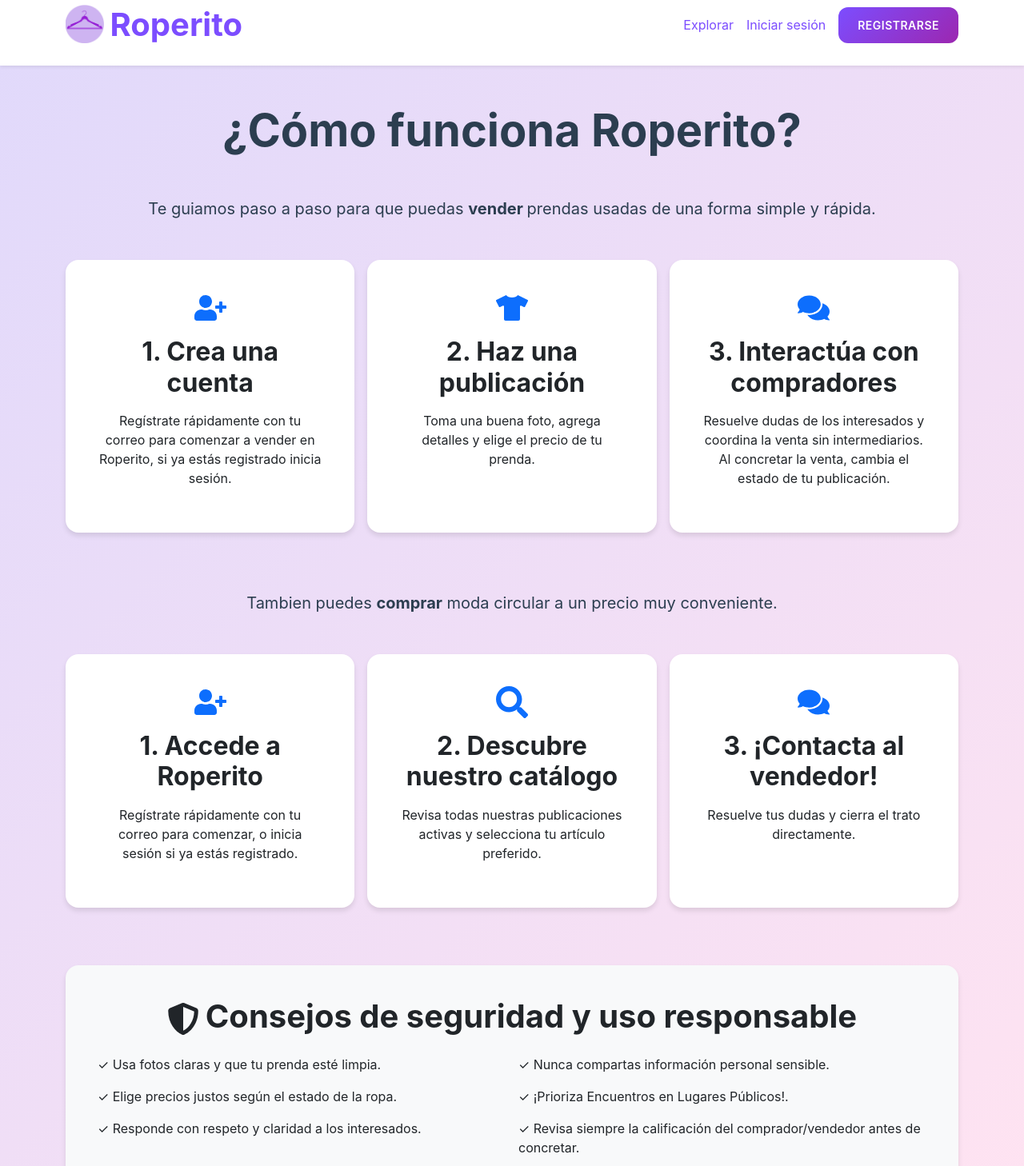
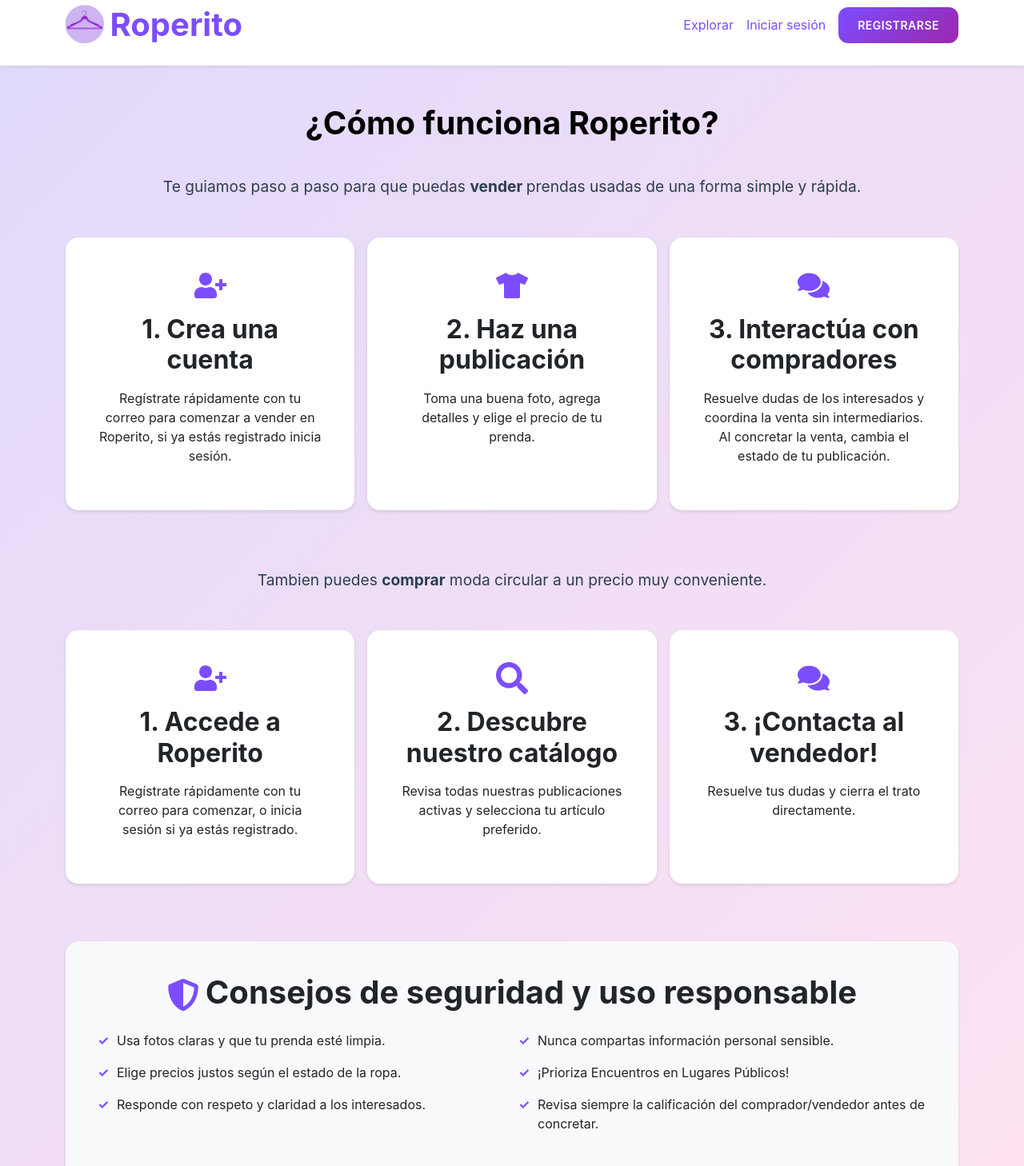
Before and after one commit to royvillasana/roperito-new, a React (Vite) app: page /how-it-works in a window 1280 px wide. Shown: the part 20-1478 px from the top of the page at 80% size. Built offline with nearby package versions, Linux system fonts and the light colour scheme.

Commit message:
actualizacion

```diff
--- /dev/null
+++ b/src/pages/HowItWorks.css
@@ -0,0 +1,69 @@
+.how-it-works {
+    padding: 3rem 0;
+}
+
+.how-it-works .icon-container {
+    margin-bottom: 1rem;
+    transition: transform 0.3s ease;
+}
+
+.how-it-works .icon-container:hover {
+    transform: scale(1.1);
+}
+
+.how-it-works .card {
+    transition: all 0.3s ease;
+    border: none;
+    box-shadow: 0 2px 4px rgba(0, 0, 0, 0.1);
+}
+
+.how-it-works .card:hover {
+    transform: translateY(-5px);
+    box-shadow: 0 4px 8px rgba(0, 0, 0, 0.2);
+}
+
+.how-it-works .step-card {
+    height: 100%;
+    text-align: center;
+    padding: 1.5rem;
+}
+
+.how-it-works .security-card {
+    background-color: #f8f9fa;
+    border: none;
+    padding: 1.5rem;
+    margin-top: 3rem;
+}
+
+.how-it-works .security-list li {
+    position: relative;
+    padding-left: 1.5rem;
+    margin-bottom: 1rem;
+}
+
+.how-it-works .security-list li::before {
+    content: "✓";
+    position: absolute;
+    left: 0;
+    color: var(--primary-color);
+    font-weight: bold;
+}
+
+.how-it-works .section-title {
+    margin-bottom: 2.5rem;
+    color: #000;
+}
+
+.how-it-works .lead {
+    font-size: 1.2rem;
+    margin-bottom: 3rem;
+}
+
+.how-it-works .icon-primary {
+    font-size: 2.5rem;
+    color: var(--primary-color);
+    background: var(--gradient-primary);
+    -webkit-background-clip: text;
+    background-clip: text;
+    -webkit-text-fill-color: transparent;
+}
--- a/src/pages/HowItWorks.jsx
+++ b/src/pages/HowItWorks.jsx
@@ -1,21 +1,23 @@
 import { Container, Row, Col, Card } from 'react-bootstrap';
 import { FaUserPlus, FaTshirt, FaComments, FaShieldAlt, FaSearch } from 'react-icons/fa';
+import './HowItWorks.css';
 
 const HowItWorks = () => {
   return (
-    <Container className="py-5">
-      <h1 className="text-center mb-5">¿Cómo funciona Roperito?</h1>
-      <p className="text-center lead mb-5">
+    <div className="how-it-works">
+      <Container>
+        <h1 className="text-center section-title">¿Cómo funciona Roperito?</h1>
+        <p className="text-center lead">
           Te guiamos paso a paso para que puedas <strong>vender </strong>
           prendas usadas de una forma simple y rápida.
         </p>
 
         <Row className="mb-5">
           <Col md={4} className="mb-4">
-          <Card className="h-100 text-center p-4">
+            <Card className="step-card">
               <Card.Body>
-              <div className="mb-3">
-                <FaUserPlus size={40} className="text-primary" />
+                <div className="icon-container">
+                  <FaUserPlus size={40} className="icon-primary" />
                 </div>
                 <h3>1. Crea una cuenta</h3>
                 <p>
@@ -27,10 +29,10 @@
           </Col>
 
           <Col md={4} className="mb-4">
-          <Card className="h-100 text-center p-4">
+            <Card className="step-card">
               <Card.Body>
-              <div className="mb-3">
-                <FaTshirt size={40} className="text-primary" />
+                <div className="icon-container">
+                  <FaTshirt size={40} className="icon-primary" />
                 </div>
                 <h3>2. Haz una publicación</h3>
                 <p>
@@ -42,10 +44,10 @@
           </Col>
 
           <Col md={4} className="mb-4">
-          <Card className="h-100 text-center p-4">
+            <Card className="step-card">
               <Card.Body>
-              <div className="mb-3">
-                <FaComments size={40} className="text-primary" />
+                <div className="icon-container">
+                  <FaComments size={40} className="icon-primary" />
                 </div>
                 <h3>3. Interactúa con compradores</h3>
                 <p>
@@ -56,17 +58,16 @@
           </Col>
         </Row>
 
-      <p className="text-center lead mb-5">
+        <p className="text-center lead">
           Tambien puedes <strong>comprar</strong> moda circular a un precio muy conveniente.
         </p>
 
-
         <Row className="mb-5">
           <Col md={4} className="mb-4">
-          <Card className="h-100 text-center p-4">
+            <Card className="step-card">
               <Card.Body>
-              <div className="mb-3">
-                <FaUserPlus size={40} className="text-primary" />
+                <div className="icon-container">
+                  <FaUserPlus size={40} className="icon-primary" />
                 </div>
                 <h3>1. Accede a Roperito </h3>
                 <p>
@@ -78,25 +79,24 @@
           </Col>
 
           <Col md={4} className="mb-4">
-          <Card className="h-100 text-center p-4">
+            <Card className="step-card">
               <Card.Body>
-              <div className="mb-3">
-              <FaSearch size={40} className="text-primary" />
+                <div className="icon-container">
+                  <FaSearch size={40} className="icon-primary" />
                 </div>
                 <h3>2. Descubre nuestro catálogo</h3>
                 <p>
                   Revisa todas nuestras publicaciones activas y selecciona tu artículo preferido.
-
                 </p>
               </Card.Body>
             </Card>
           </Col>
 
           <Col md={4} className="mb-4">
-          <Card className="h-100 text-center p-4">
+            <Card className="step-card">
               <Card.Body>
-              <div className="mb-3">
-                <FaComments size={40} className="text-primary" />
+                <div className="icon-container">
+                  <FaComments size={40} className="icon-primary" />
                 </div>
                 <h3>3. ¡Contacta al vendedor!</h3>
                 <p>
@@ -107,31 +107,32 @@
           </Col>
         </Row>
 
-      <Card className="bg-light border-0 p-4 mt-5">
+        <Card className="security-card">
           <Card.Body>
             <h2 className="text-center mb-4">
-            <FaShieldAlt className="me-2" />
+              <FaShieldAlt className="me-2 icon-primary" />
               Consejos de seguridad y uso responsable
             </h2>
             <Row>
               <Col md={6}>
-              <ul className="list-unstyled">
-                <li className="mb-3">✓ Usa fotos claras y que tu prenda esté limpia.</li>
-                <li className="mb-3">✓ Elige precios justos según el estado de la ropa.</li>
-                <li className="mb-3">✓ Responde con respeto y claridad a los interesados.</li>
+                <ul className="list-unstyled security-list">
+                  <li>Usa fotos claras y que tu prenda esté limpia.</li>
+                  <li>Elige precios justos según el estado de la ropa.</li>
+                  <li>Responde con respeto y claridad a los interesados.</li>
                 </ul>
               </Col>
               <Col md={6}>
-              <ul className="list-unstyled">
-                <li className="mb-3">✓ Nunca compartas información personal sensible.</li>
-                <li className="mb-3">✓ ¡Prioriza Encuentros en Lugares Públicos!.</li>
-                <li className="mb-3">✓ Revisa siempre la calificación del comprador/vendedor antes de concretar.</li>
+                <ul className="list-unstyled security-list">
+                  <li>Nunca compartas información personal sensible.</li>
+                  <li>¡Prioriza Encuentros en Lugares Públicos!</li>
+                  <li>Revisa siempre la calificación del comprador/vendedor antes de concretar.</li>
                 </ul>
               </Col>
             </Row>
           </Card.Body>
         </Card>
       </Container>
+    </div>
   );
 };
 
```
Lines whose indentation alone changed are shown as unchanged.
